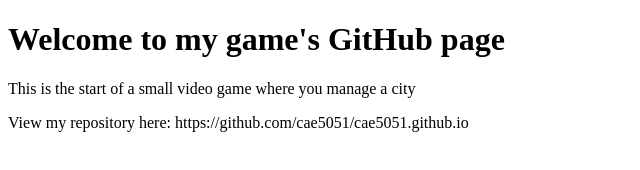
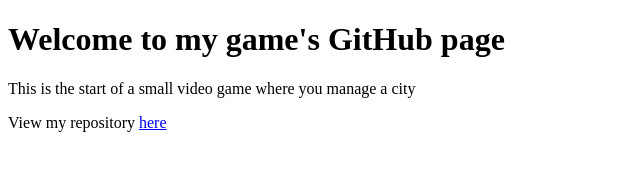
Before and after one commit to cae5051/cae5051.github.io, a plain HTML site: page index.html in a window 1280 px wide. Shown: the whole page, without its empty margins (0-640 px from the left). Drawn offline with Linux system fonts and the light colour scheme.

Commit message:
Update index.html

```diff
--- a/index.html
+++ b/index.html
@@ -7,7 +7,7 @@
 
 <h1>Welcome to my game's GitHub page</h1>
 <p>This is the start of a small video game where you manage a city</p>
-<p>View my repository here: https://github.com/cae5051/cae5051.github.io</p>
+<p>View my repository <a href="https://github.com/cae5051/cae5051.github.io">here</a></p>
 
 </body>
 </html>
```
